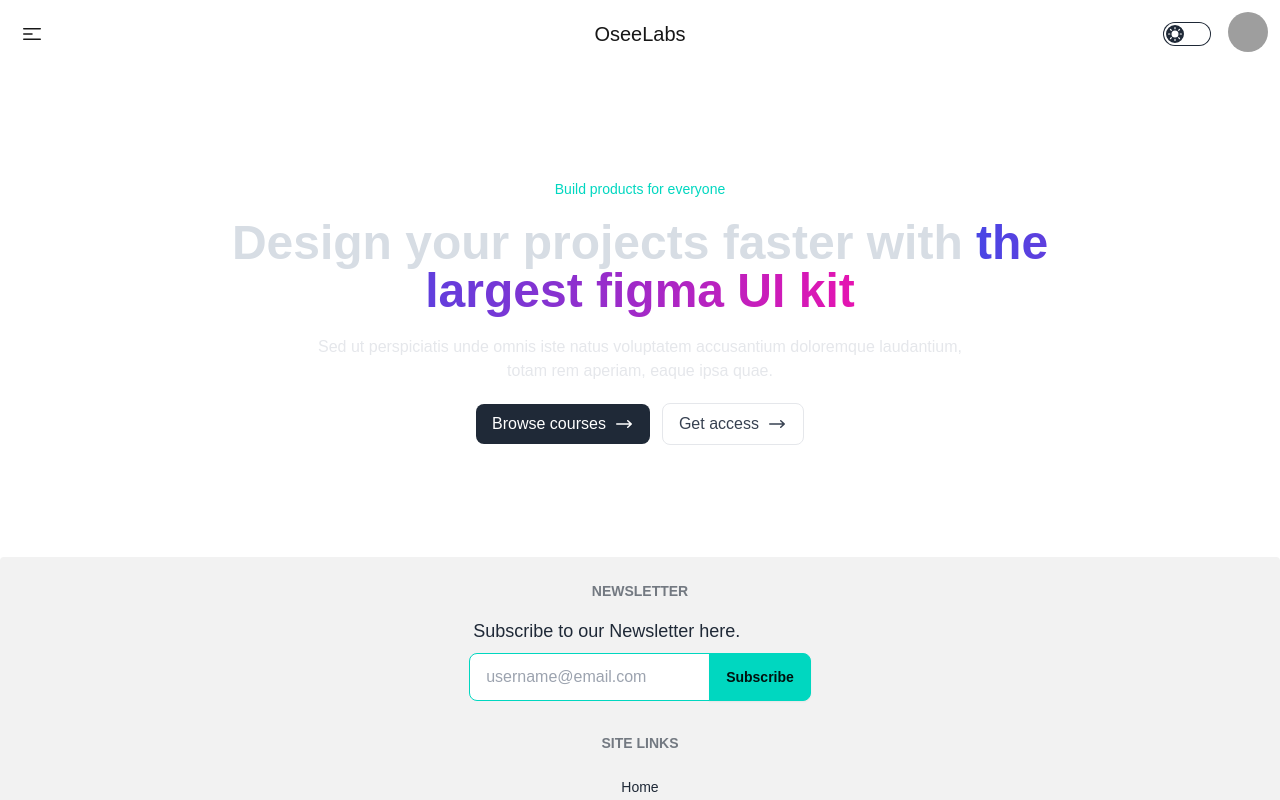
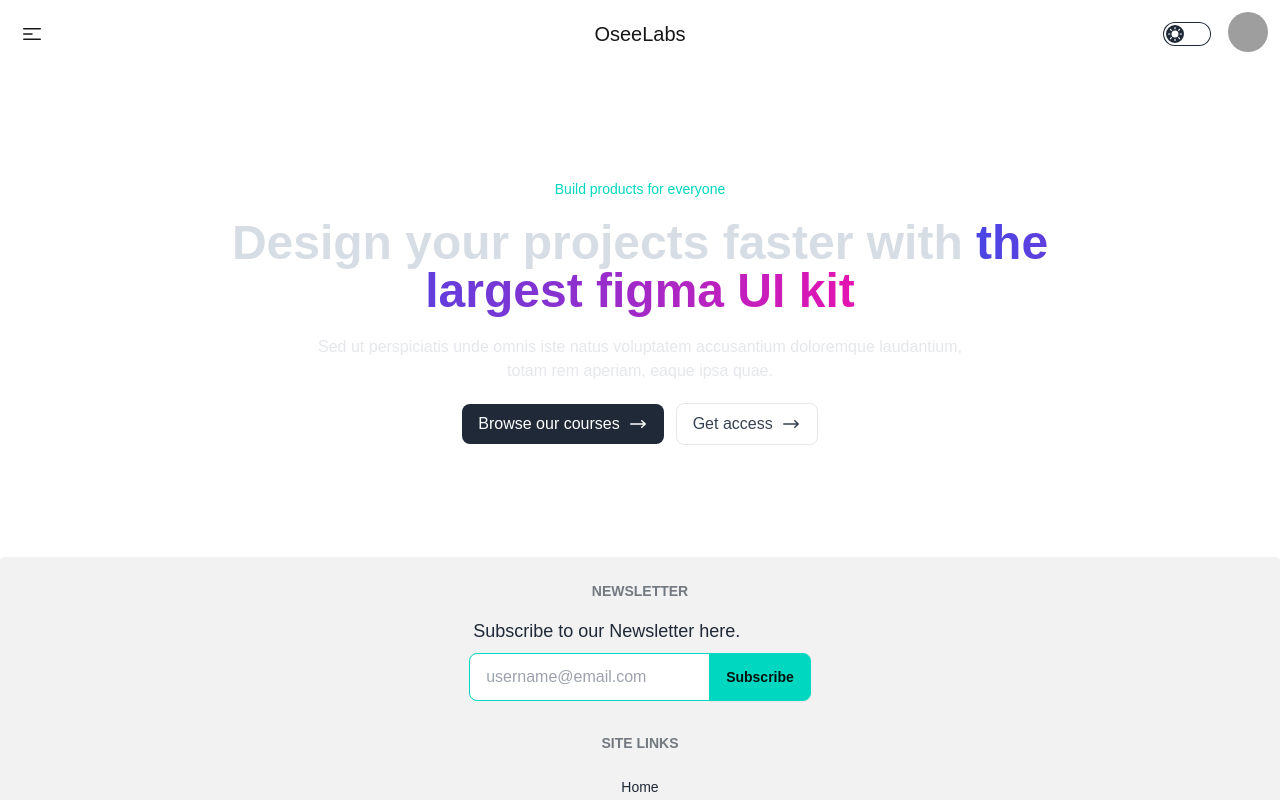
Before and after one commit to oseelabs/oseelabs.github.io, a Next.js app: page / in a window 1280 px wide. Shown: the top 800 px of the page. Built offline with nearby package versions, Linux system fonts and the light colour scheme; grey boxes are pictures that could not be loaded.

Commit message:
Updated hero

```diff
--- a/app/components/Hero/Hero.tsx
+++ b/app/components/Hero/Hero.tsx
@@ -18,7 +18,7 @@
                     </p>
                     <div className="items-center justify-center gap-x-3 space-y-3 sm:flex sm:space-y-0">
                     <Link href="javascript:void(0)" className="flex items-center justify-center gap-x-2 py-2 px-4 text-white font-medium bg-gray-800 duration-150 hover:bg-gray-700 active:bg-gray-900 rounded-lg md:inline-flex">
-                            Browse courses
+                            Browse our courses
                             <svg xmlns="http://www.w3.org/2000/svg" viewBox="0 0 20 20" fill="currentColor" className="w-5 h-5">
                                 <path fillRule="evenodd" d="M2 10a.75.75 0 01.75-.75h12.59l-2.1-1.95a.75.75 0 111.02-1.1l3.5 3.25a.75.75 0 010 1.1l-3.5 3.25a.75.75 0 11-1.02-1.1l2.1-1.95H2.75A.75.75 0 012 10z" clipRule="evenodd" />
                             </svg>
```
